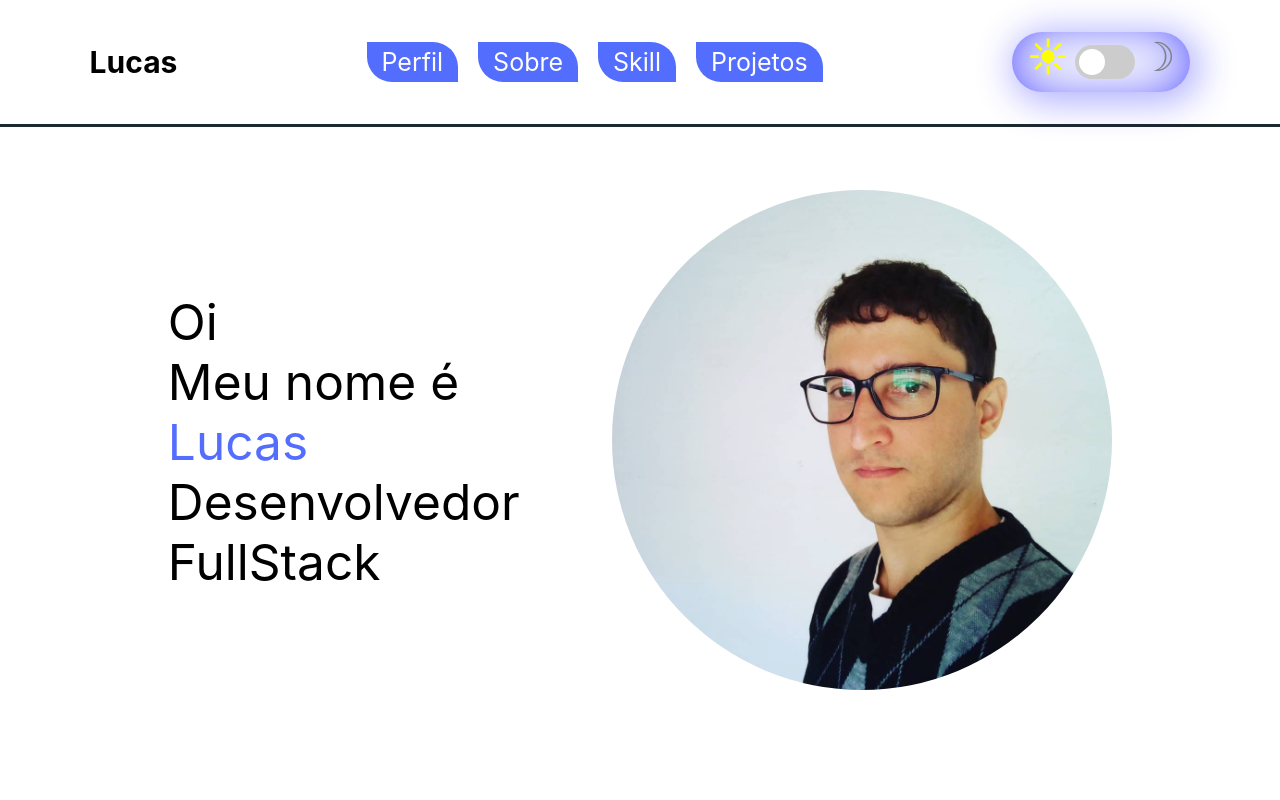
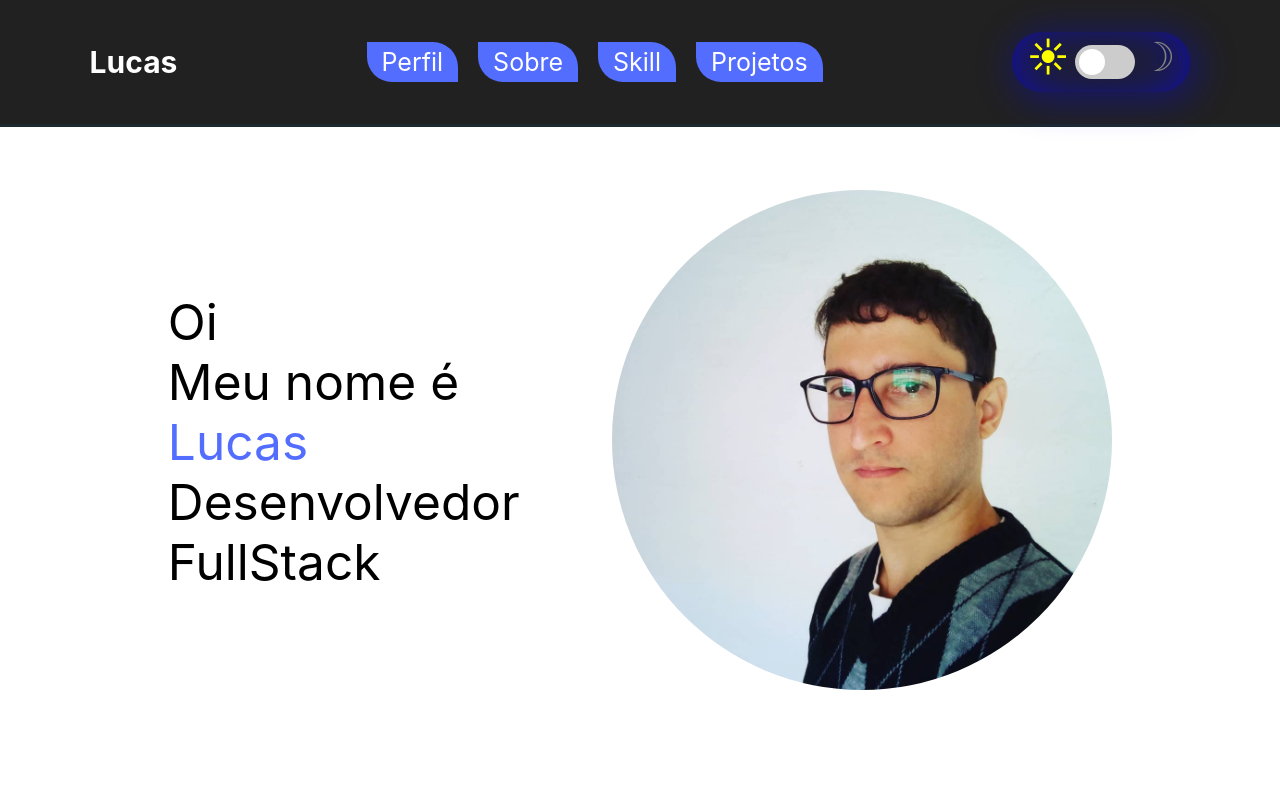
Before and after one commit to DigitalHDR/Meu-portfolio-react, a React (Create React App) app: page /projetos in a window 1280 px wide. Shown: the top 800 px of the page. Built offline with nearby package versions, Linux system fonts and the light colour scheme.

Commit message:
header bg cor alterado

```diff
--- a/src/App.css
+++ b/src/App.css
@@ -60,11 +60,6 @@ body {
 
 
 body.dark-mode {
-  /* header start */
-  --bg-header: #ffffff;
-  --header-logo: #000000;
-  /* header end */
-
   /* h1 e tilulos da pagina start */
   --h1-geral: #000000;
   /* h1 e tilulos da pagina end */
```
